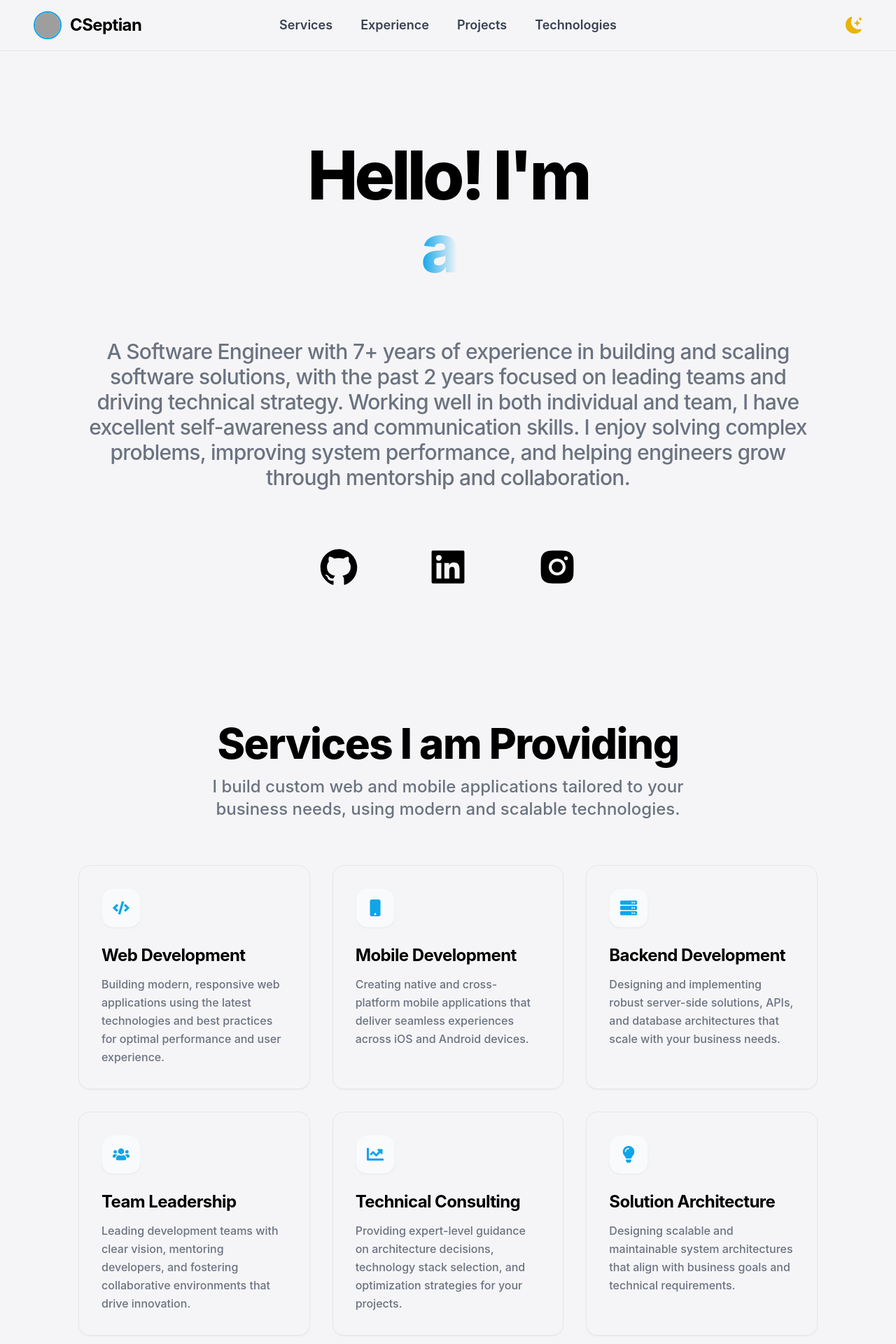
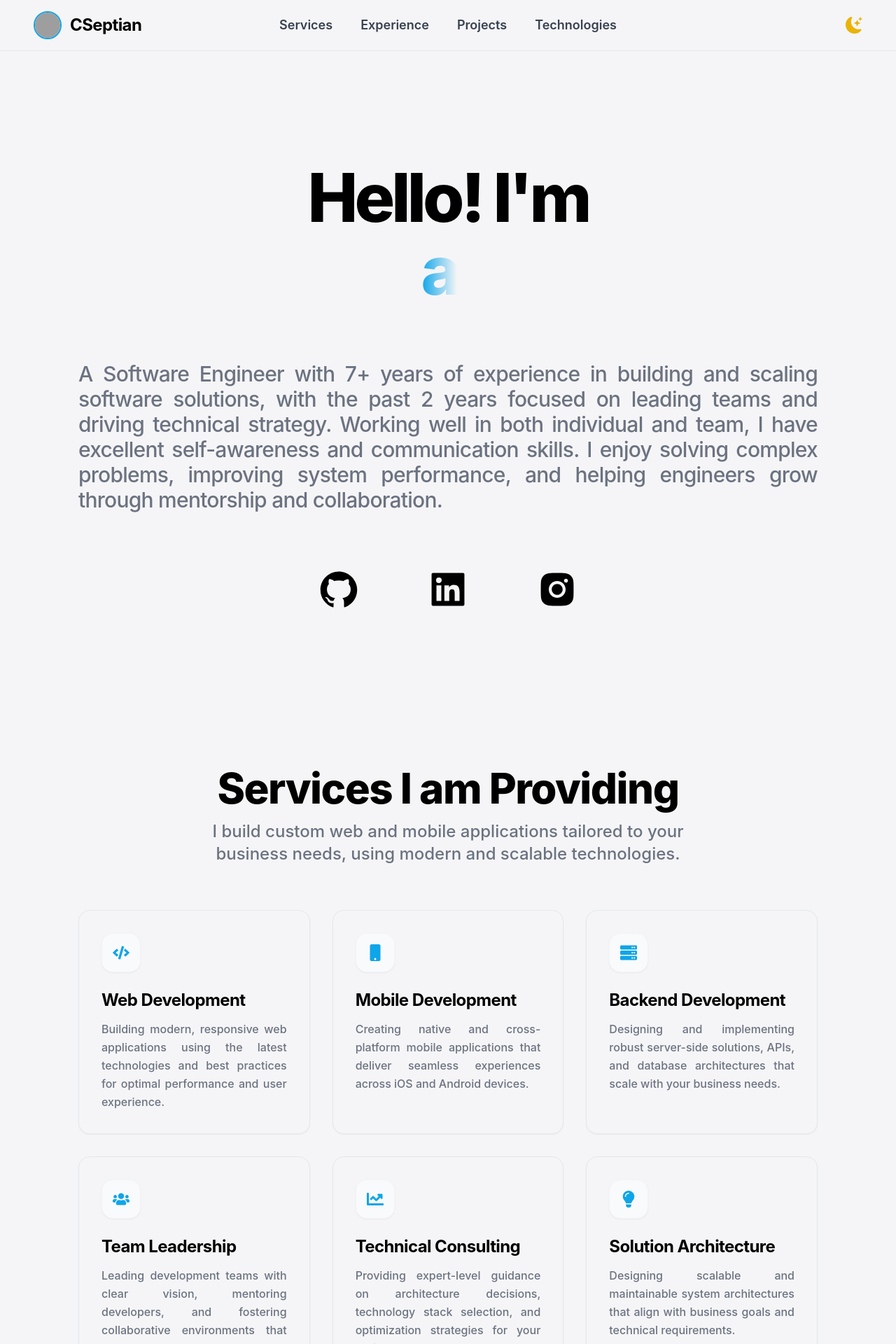
Before and after one commit to cseptian98/react-portofolio-with-tailwind, a Next.js app: page / in a window 1280 px wide. Shown: the top 1920 px of the page at 70% size. Built offline with nearby package versions, Linux system fonts and the light colour scheme; grey boxes are pictures that could not be loaded.

Commit message:
style: justify text alignment in services, timeline, and hero cards

```diff
--- a/src/components/Hero/index.tsx
+++ b/src/components/Hero/index.tsx
@@ -103,7 +103,7 @@ const HeroSection = () => {
   return (
     <section
       ref={ref}
-      className="min-h-[80vh] flex items-center justify-center py-16 sm:py-20 md:py-24"
+      className="min-h-[80vh] flex items-center justify-center py-16 sm:py-20 md:py-32"
     >
       <motion.div
         variants={containerVariants}
@@ -141,9 +141,9 @@ const HeroSection = () => {
 
           <motion.div
             variants={itemVariants}
-            className="w-full flex items-center justify-center mt-6"
+            className="w-full flex items-center text-justify mt-6"
           >
-            <p className="text-lg sm:text-xl md:text-2xl lg:text-3xl font-medium text-gray-500 dark:text-gray-400 text-center leading-relaxed w-full tracking-tight">
+            <p className="text-lg sm:text-xl md:text-2xl lg:text-3xl font-medium text-gray-500 dark:text-gray-400 leading-relaxed w-full tracking-tight">
               A Software Engineer with 7+ years of experience in building and
               scaling software solutions, with the past 2 years focused on
               leading teams and driving technical strategy. Working well in both
--- a/src/components/Services/ServiceList.tsx
+++ b/src/components/Services/ServiceList.tsx
@@ -93,7 +93,7 @@ const ServiceList: React.FC = () => {
               <Icon />
             </div>
             <h3 className="relative z-10 font-bold text-xl sm:text-2xl mb-3 text-primary-dark dark:text-second-light tracking-tight">{service.title}</h3>
-            <p className="relative z-10 text-gray-500 dark:text-gray-400 font-medium leading-relaxed">{service.description}</p>
+            <p className="relative z-10 text-gray-500 dark:text-gray-400 font-medium leading-relaxed text-justify">{service.description}</p>
           </motion.div>
         );
       })}
--- a/src/components/Services/services-card.tsx
+++ b/src/components/Services/services-card.tsx
@@ -28,7 +28,7 @@ export const ServiceCard = () => {
               {service.title}
             </h3>
 
-            <p className="relative z-10 text-gray-500 dark:text-gray-400 font-medium leading-relaxed mb-8 flex-1">
+            <p className="relative z-10 text-gray-500 dark:text-gray-400 font-medium leading-relaxed mb-8 flex-1 text-justify">
               {service.description}
             </p>
 
--- a/src/components/Timeline/TimelineItem.tsx
+++ b/src/components/Timeline/TimelineItem.tsx
@@ -103,7 +103,7 @@ const TimelineItem: React.FC<TimelineItemProps> = ({
             </h4>
 
             {/* Job Description */}
-            <p className="text-sm text-gray-600 dark:text-gray-300 leading-relaxed font-medium">
+            <p className="text-sm text-gray-600 dark:text-gray-300 leading-relaxed font-medium text-justify">
               {description}
             </p>
           </div>
--- a/src/components/Timeline/timeline.tsx
+++ b/src/components/Timeline/timeline.tsx
@@ -20,7 +20,7 @@ export const Timeline = ({ timeline }: TimelineProps) => {
               <span className="timeline-date">{exp.time}</span>
               <p className="timeline-company">{exp.company}</p>
               <p className="timeline-title">{exp.title}</p>
-              <p className="text-color">{exp.description}</p>
+              <p className="text-color text-justify">{exp.description}</p>
             </div>
           </div>
         );
```
